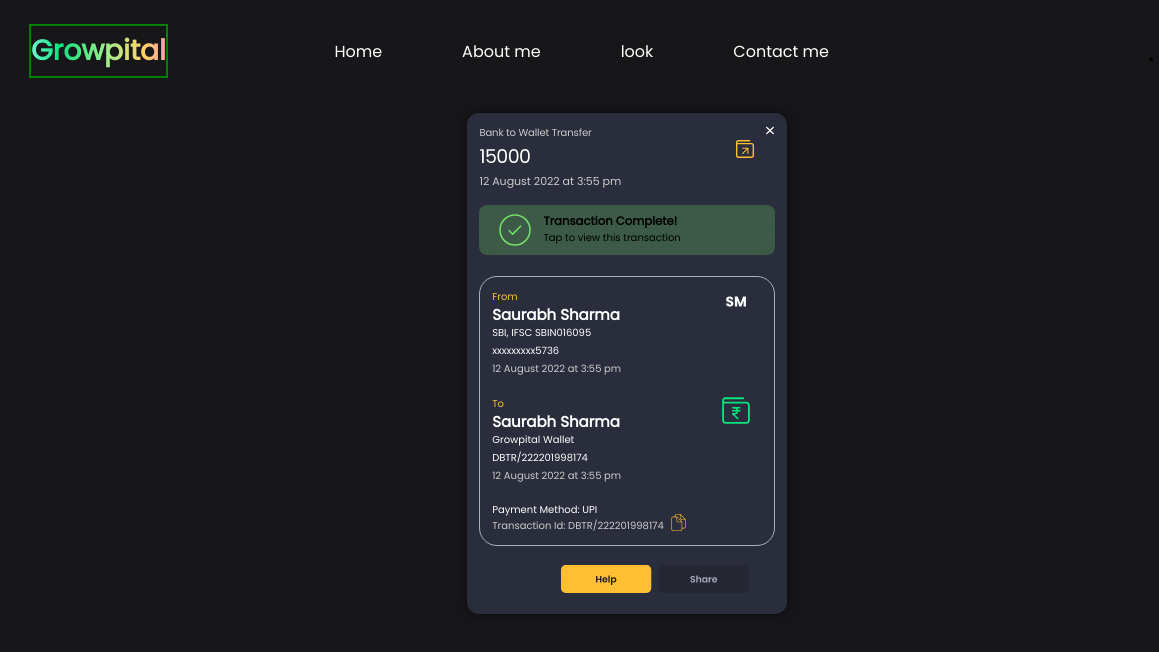
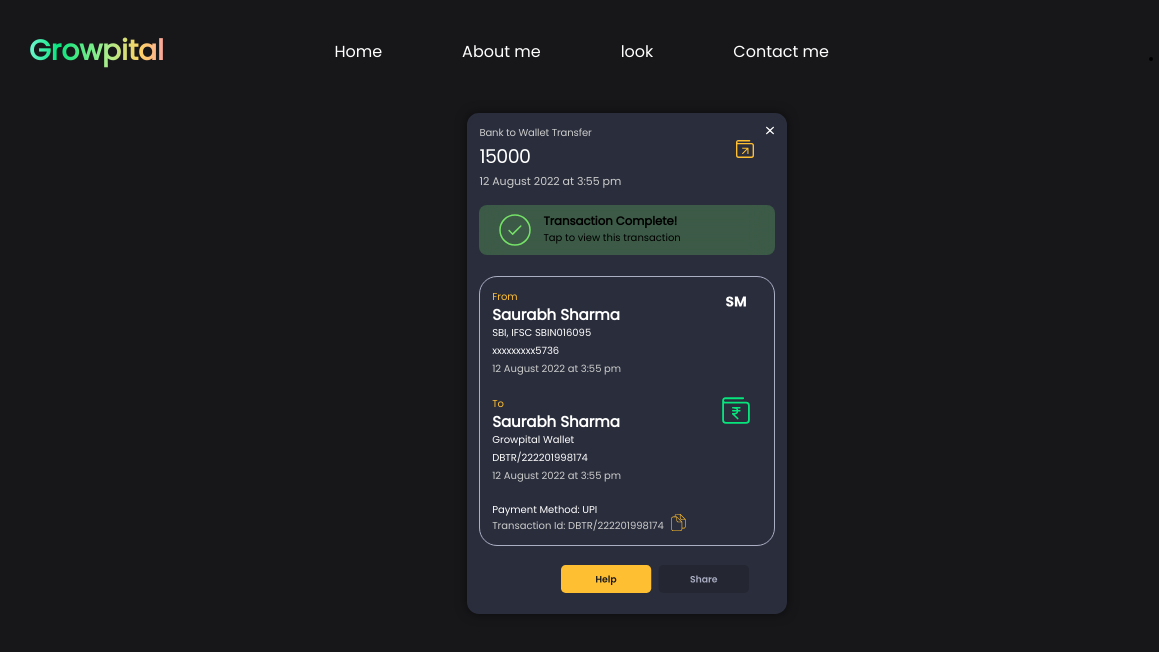
Before and after one commit to AjmalAli10/GrowpitalFrontendDeveloperAssignment, a plain HTML site: page dynamic.html in a window 1280 px wide. Shown: the full height of the page, 0-1159 px from the left. Drawn offline with Linux system fonts and the light colour scheme.

Commit message:
updated files changes from remort repo and modiefied files of css and html

```diff
--- a/dynamic.html
+++ b/dynamic.html
@@ -13,7 +13,7 @@
 <body>
     <heading>
         <nav>
-                <div class="nav-brand" style ="border:2px solid green">
+                <div class="nav-brand">
                     <a href="#">Growpital</a>
                 </div>
                 <ul class="list-items">
--- a/style.css
+++ b/style.css
@@ -54,7 +54,7 @@
     -webkit-background-clip: text;
     -webkit-text-fill-color: transparent;
     background-clip: text;
-    text-fill-color: transparent;
+    /* text-fill-color: transparent; */
 
 }
 
```
